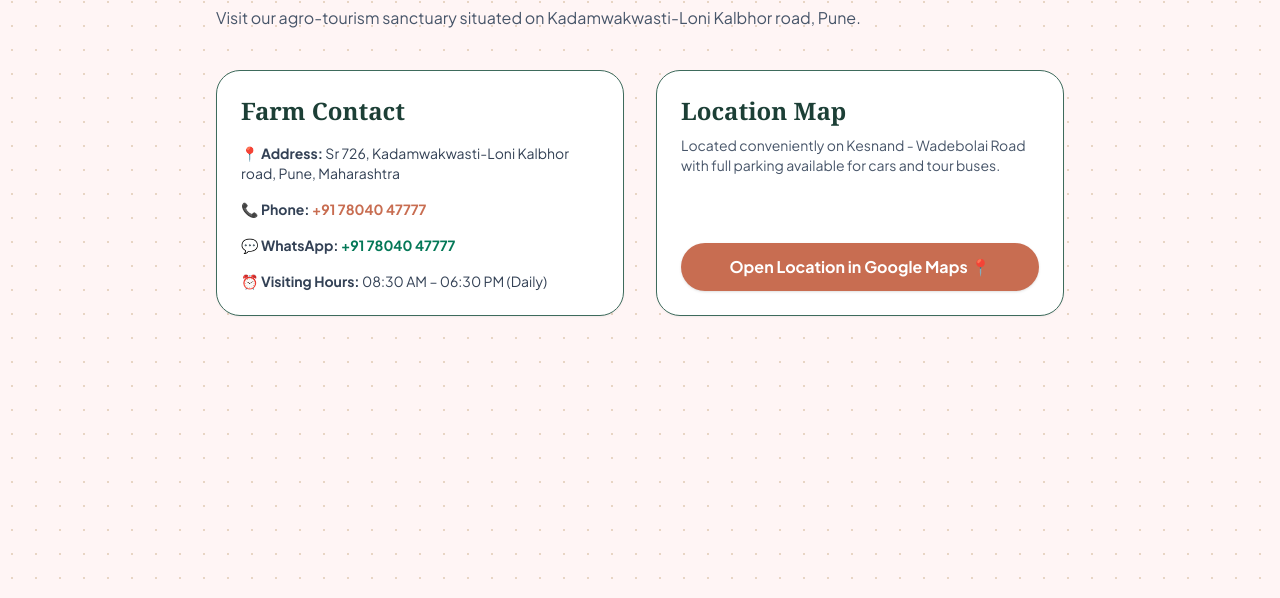
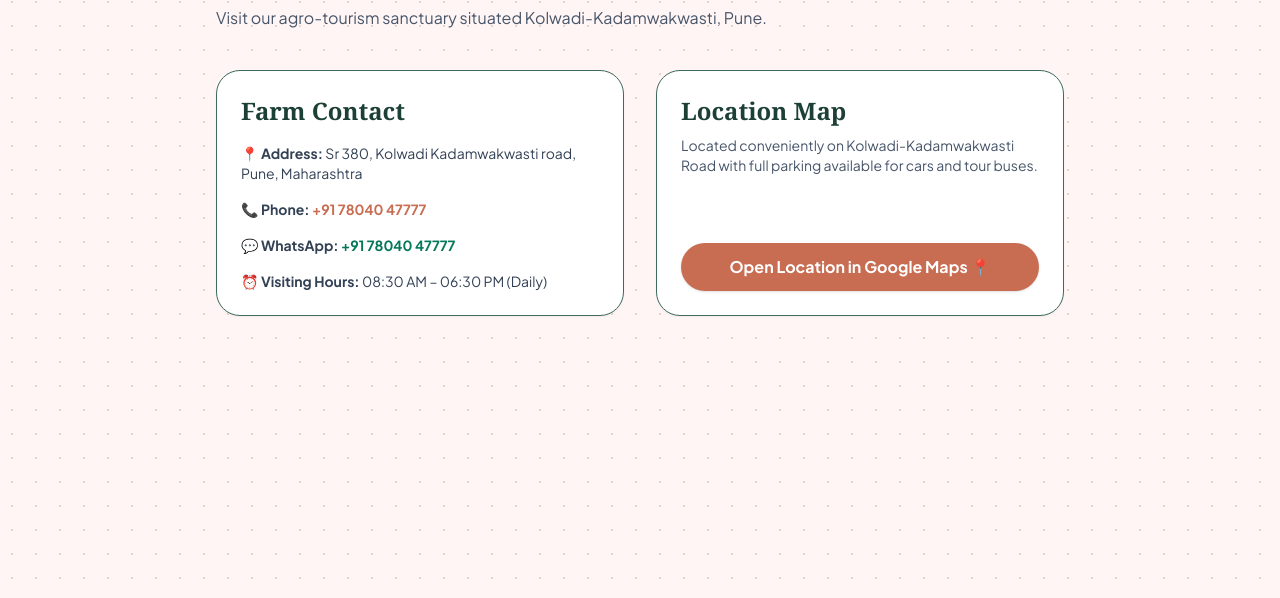
Before and after one commit to MAULI-SOCIAL/NisargShrishti-, a plain HTML site: page contact.html in a window 1280 px wide. Shown: the part 202-800 px from the top of the page. Drawn offline with nearby package versions, Linux system fonts and the light colour scheme.

Commit message:
Revise contact information and location description
Updated address and location details in the contact page.

```diff
--- a/contact.html
+++ b/contact.html
@@ -32,13 +32,13 @@
 
   <div class="max-w-4xl mx-auto pt-36 px-6">
     <h1 class="font-serif text-4xl md:text-5xl font-bold text-forest mb-4">Contact & Location</h1>
-    <p class="text-slate-600 mb-10">Visit our agro-tourism sanctuary situated on Kadamwakwasti-Loni Kalbhor road, Pune.</p>
+    <p class="text-slate-600 mb-10">Visit our agro-tourism sanctuary situated Kolwadi-Kadamwakwasti, Pune.</p>
 
     <div class="grid md:grid-cols-2 gap-8 mb-12">
       <div class="bg-white p-6 rounded-3xl border border-sage shadow-sm">
         <h2 class="font-serif text-2xl font-bold text-forest mb-4">Farm Contact</h2>
         <div class="space-y-4 text-sm text-slate-700">
-          <p><strong>📍 Address:</strong> Sr 726, Kadamwakwasti-Loni Kalbhor road, Pune, Maharashtra</p>
+          <p><strong>📍 Address:</strong> Sr 380, Kolwadi Kadamwakwasti road, Pune, Maharashtra</p>
           <p><strong>📞 Phone:</strong> <a href="tel:7804047777" class="text-terracotta font-bold">+91 78040 47777</a></p>
           <p><strong>💬 WhatsApp:</strong> <a href="https://wa.me/917804047777" target="_blank" class="text-emerald-700 font-bold">+91 78040 47777</a></p>
           <p><strong>⏰ Visiting Hours:</strong> 08:30 AM – 06:30 PM (Daily)</p>
@@ -48,7 +48,7 @@
       <div class="bg-white p-6 rounded-3xl border border-sage shadow-sm flex flex-col justify-between">
         <div>
           <h2 class="font-serif text-2xl font-bold text-forest mb-2">Location Map</h2>
-          <p class="text-sm text-slate-600 mb-4">Located conveniently on Kesnand - Wadebolai Road with full parking available for cars and tour buses.</p>
+          <p class="text-sm text-slate-600 mb-4">Located conveniently on Kolwadi-Kadamwakwasti Road with full parking available for cars and tour buses.</p>
         </div>
         <a href="https://maps.app.goo.gl/PTN4Zw1VQbY7kWue9" target="_blank" class="w-full py-3 bg-terracotta text-white rounded-full font-bold text-center shadow hover:bg-orange-800 transition">
           Open Location in Google Maps 📍
```
